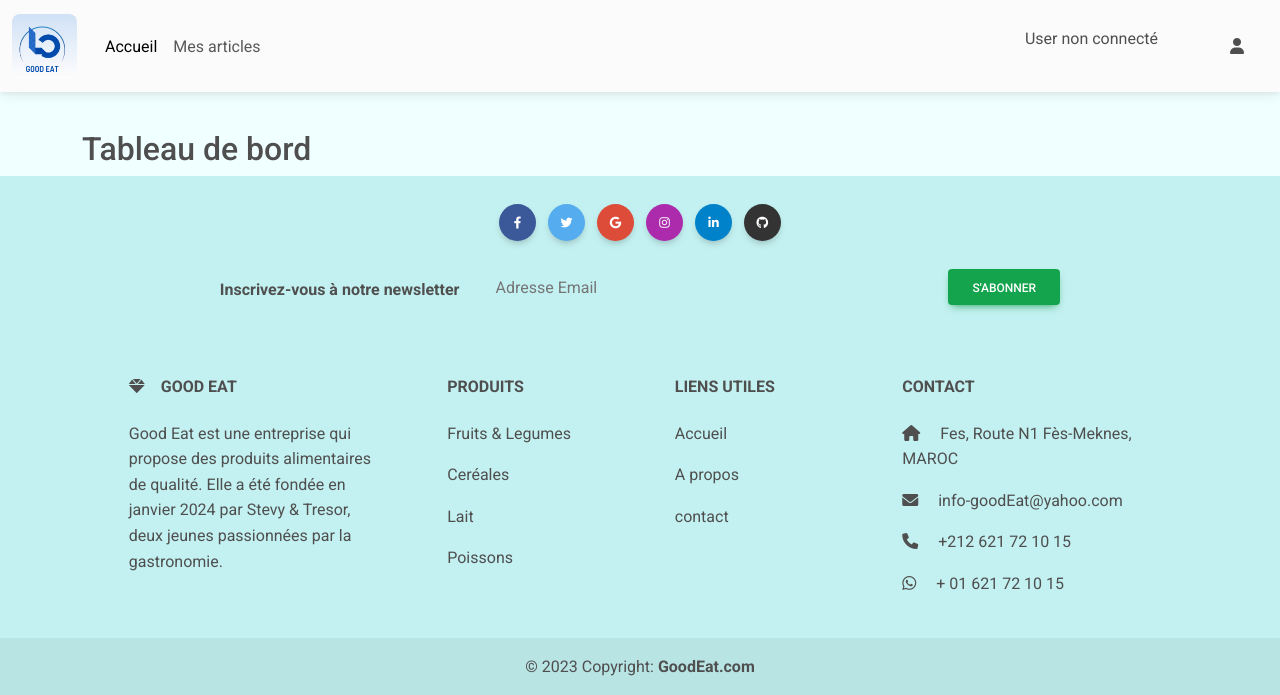
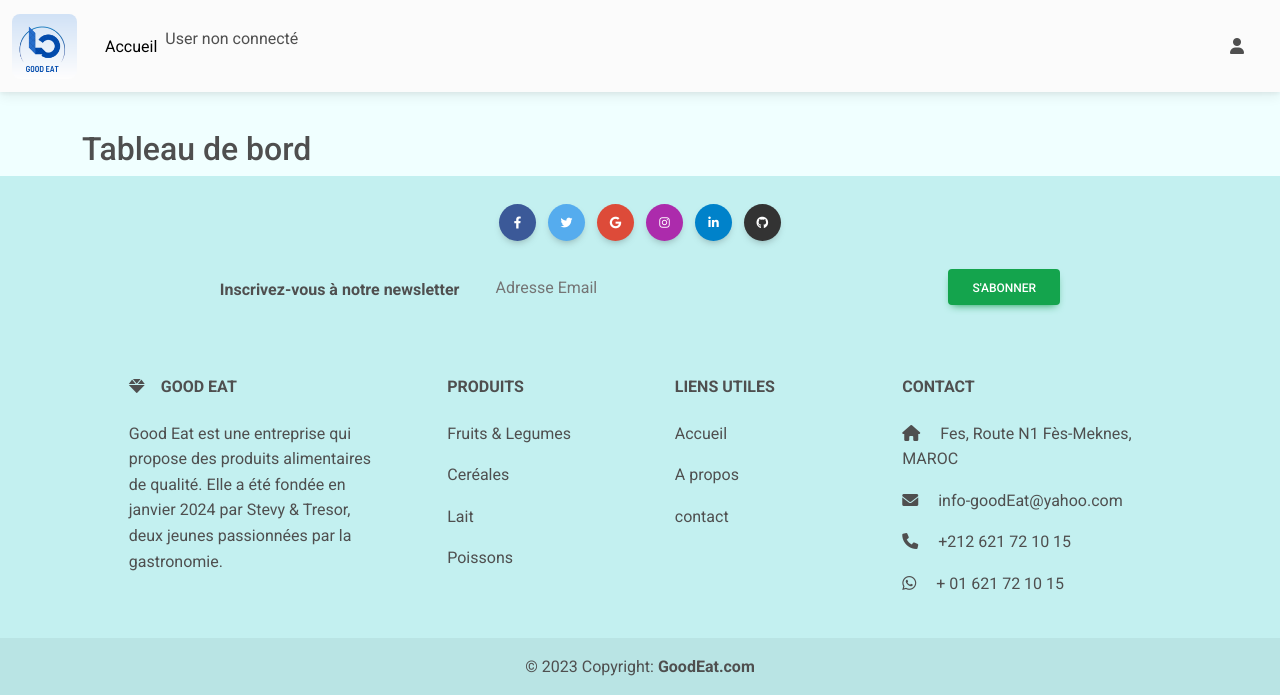
Before and after one commit to Stevy-aimery/GoodEat, a Django app: page /my-admin/ in a window 1280 px wide. Shown: the top 695 px of the page. Run offline with Django 5.2, Linux system fonts and the light colour scheme; some libraries are stand-ins or nearby versions.

Commit message:
adding app-admin v1.1 good

```diff
--- a/app_admin/templates/_navadmin.html
+++ b/app_admin/templates/_navadmin.html
@@ -15,6 +15,7 @@
           <li class="nav-item">
             <a class="nav-link active" aria-current="page" href="{% url 'home' %}">Accueil</a>
           </li>
+          {% if user.is_authenticated %}
           <li class="nav-item">
             <a class="nav-link" href="{% url 'my-produits' %}">Mes articles</a>
             {% comment %} <a class="nav-link" href="">Mes articles</a> {% endcomment %}
@@ -23,7 +24,7 @@
 
         <!-- Mon compte -->
         <div class="me-5">
-          {% if user.is_authenticated %}
+
           <p>User connecté : {{ user.username }}</p>
           {% else %}
           <!-- Code destiné aux utilisateurs non authentifiés -->
@@ -33,7 +34,7 @@
 
         {% if user.is_authenticated %}
         <div class="d-flex align-items-center mx-4">
-          <a class="nav-link " href="#" id="" role="button" data-mdb-toggle="" aria-expanded="false">
+          <a class="nav-link " href="{% url 'logout-blog' %}" id="" role="button" data-mdb-toggle="" aria-expanded="false">
             <i class="fas fa-sign-out-alt"></i>
           </a>
         </div>
```
Also changed, not shown: db.sqlite3.
